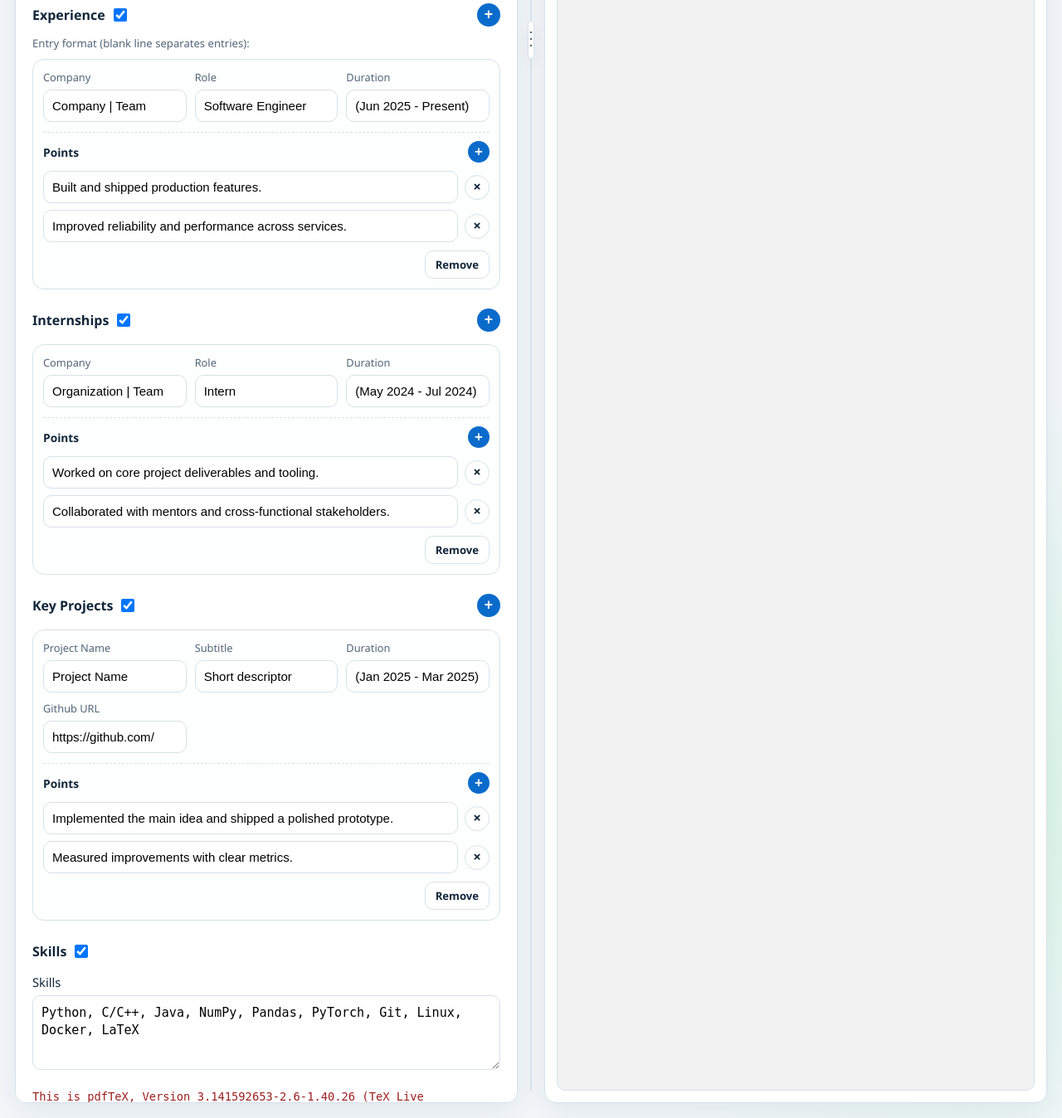
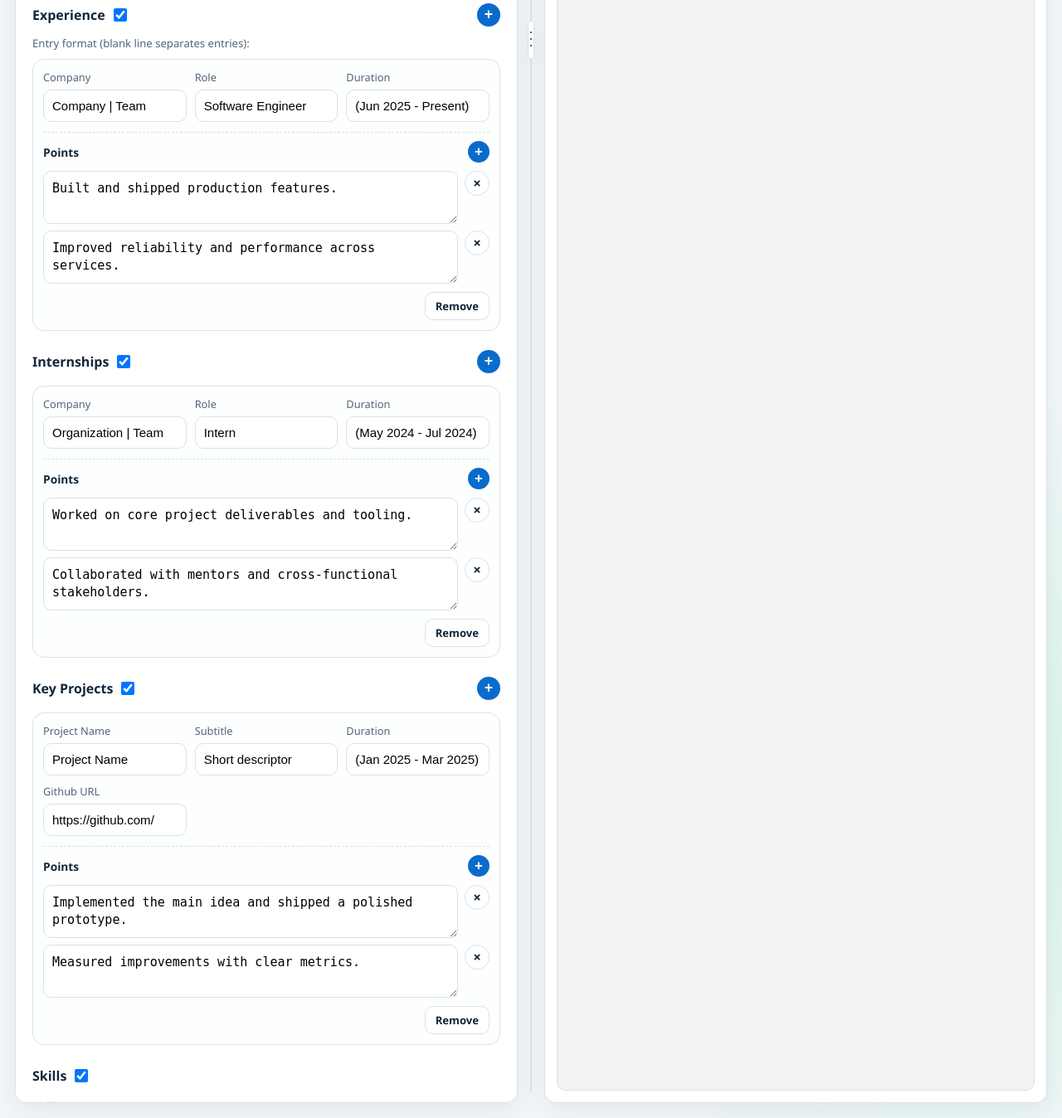
Before and after one commit to khushvind/resume-builder, a Flask app: page / in a window 1280 px wide. Shown: the part 1252-2600 px from the top of the page at 83% size. Run offline with Flask 3, Linux system fonts and the light colour scheme.

Commit message:
Updated UI

```diff
--- a/static/js/app.js
+++ b/static/js/app.js
@@ -50,8 +50,8 @@ function createPointRow(value = "") {
   const row = document.createElement("div");
   row.className = "point-row";
 
-  const input = document.createElement("input");
-  input.type = "text";
+  const input = document.createElement("textarea");
+  input.rows = 2;
   input.className = "point-input";
   input.value = value;
   input.placeholder = "Point";
--- a/static/styles.css
+++ b/static/styles.css
@@ -231,6 +231,17 @@ h2 {
   width: 100%;
 }
 
+.point-input,
+#skills {
+  min-width: 0;
+  overflow-wrap: anywhere;
+}
+
+textarea.point-input {
+  min-height: 42px;
+  resize: vertical;
+}
+
 .points-box {
   margin-top: 12px;
   border-top: 1px dashed var(--line);
@@ -265,7 +276,7 @@ h2 {
   display: grid;
   grid-template-columns: 1fr auto;
   gap: 8px;
-  align-items: center;
+  align-items: start;
 }
 
 .row-remove,
```
